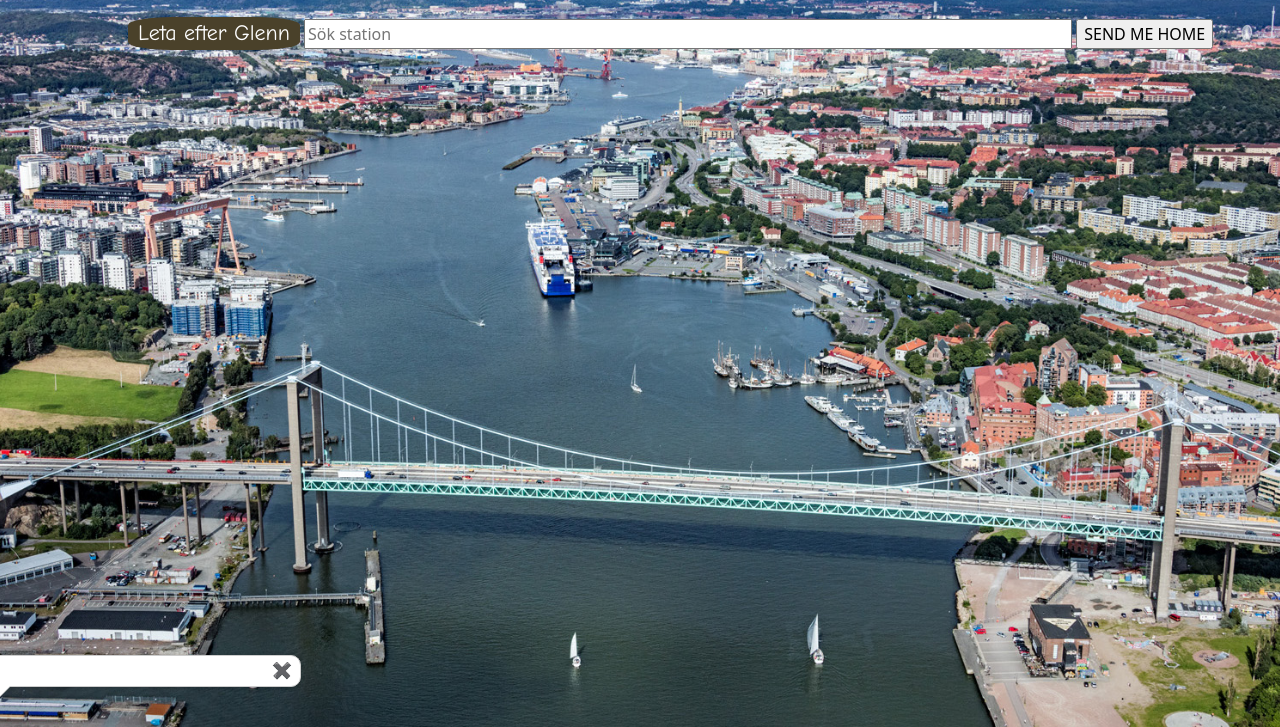
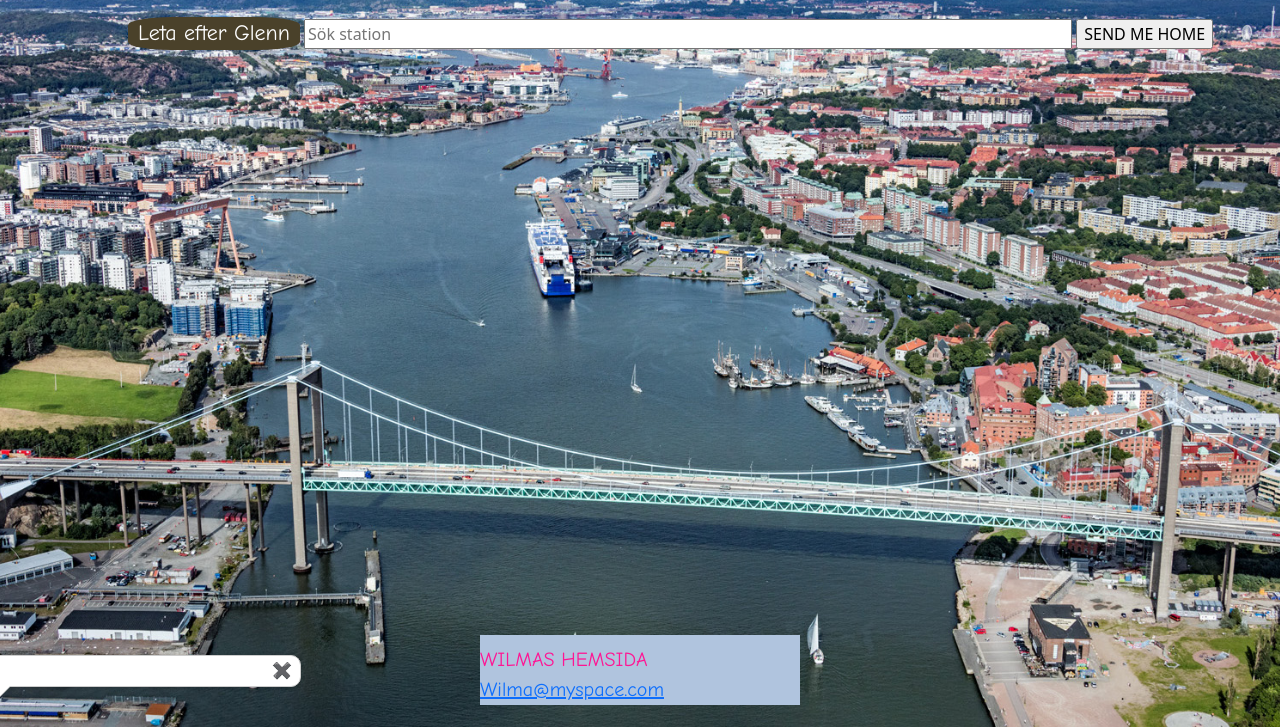
Before and after one commit to filip-svensson/DAT257, a website built with Vite: page index.html in a window 1280 px wide. Shown: the part 73-800 px from the top of the page. Built offline with nearby package versions, Linux system fonts and the light colour scheme; no server answers.

Commit message:
Added Footer
Co-authored-by: Yoorkevich <maxy98@live.co.uk>

```diff
--- a/index.html
+++ b/index.html
@@ -41,4 +41,12 @@
 
   </body>
 
+<footer>
+    <p id="wilmaFoot" class="col-3">WILMAS HEMSIDA <a href="#">Wilma@myspace.com</a>
+    </p>
+
+
+</footer>
+
+
 </html>
--- a/style.css
+++ b/style.css
@@ -73,6 +73,17 @@ html, body {
   content: "✖";
 }
 
+#wilmaFoot{
+  font-size: 20px;
+  text-emphasis-position: left;
+  color: deeppink;
+  font-family: "Comic Sans MS";
+  background-color: lightsteelblue;
+  padding-top: 10px;
+  margin: auto;
+
+}
+
 #nav {
   background-image: linear-gradient(to bottom right, #000066, #9999ff);
   float: left;
```
